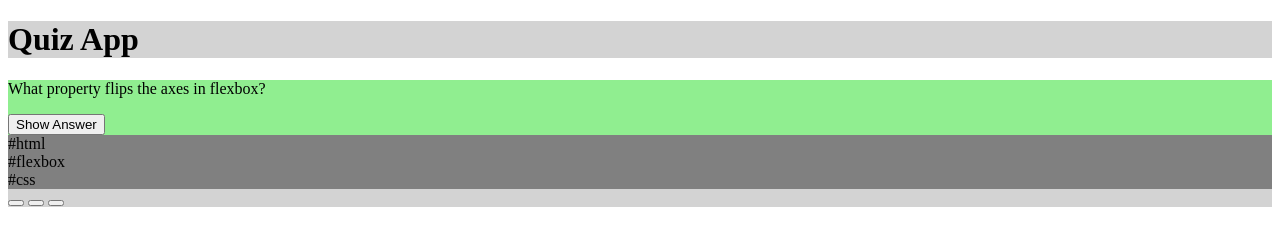
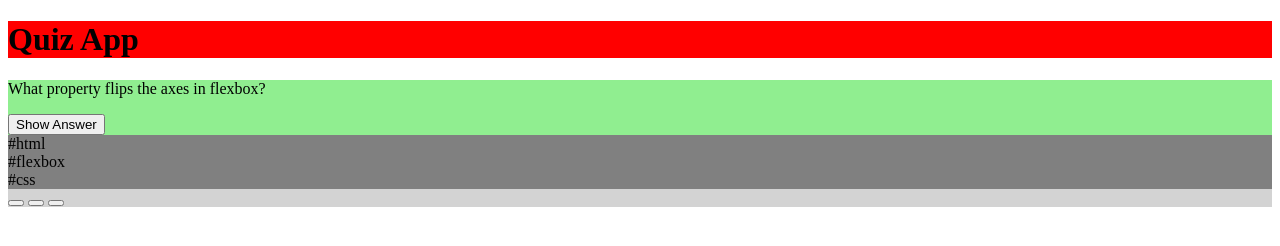
Before and after one commit to ChristophObst/Quizz-app, a website: page index.html in a window 1280 px wide. Drawn offline with Linux system fonts and the light colour scheme.

Commit message:
Header-Color-to-red

```diff
--- a/css/styles.css
+++ b/css/styles.css
@@ -6,7 +6,7 @@ body {
   background-color: white;
 }
 header {
-  background-color: lightgrey;
+  background-color: red;
 }
 
 section {
```
